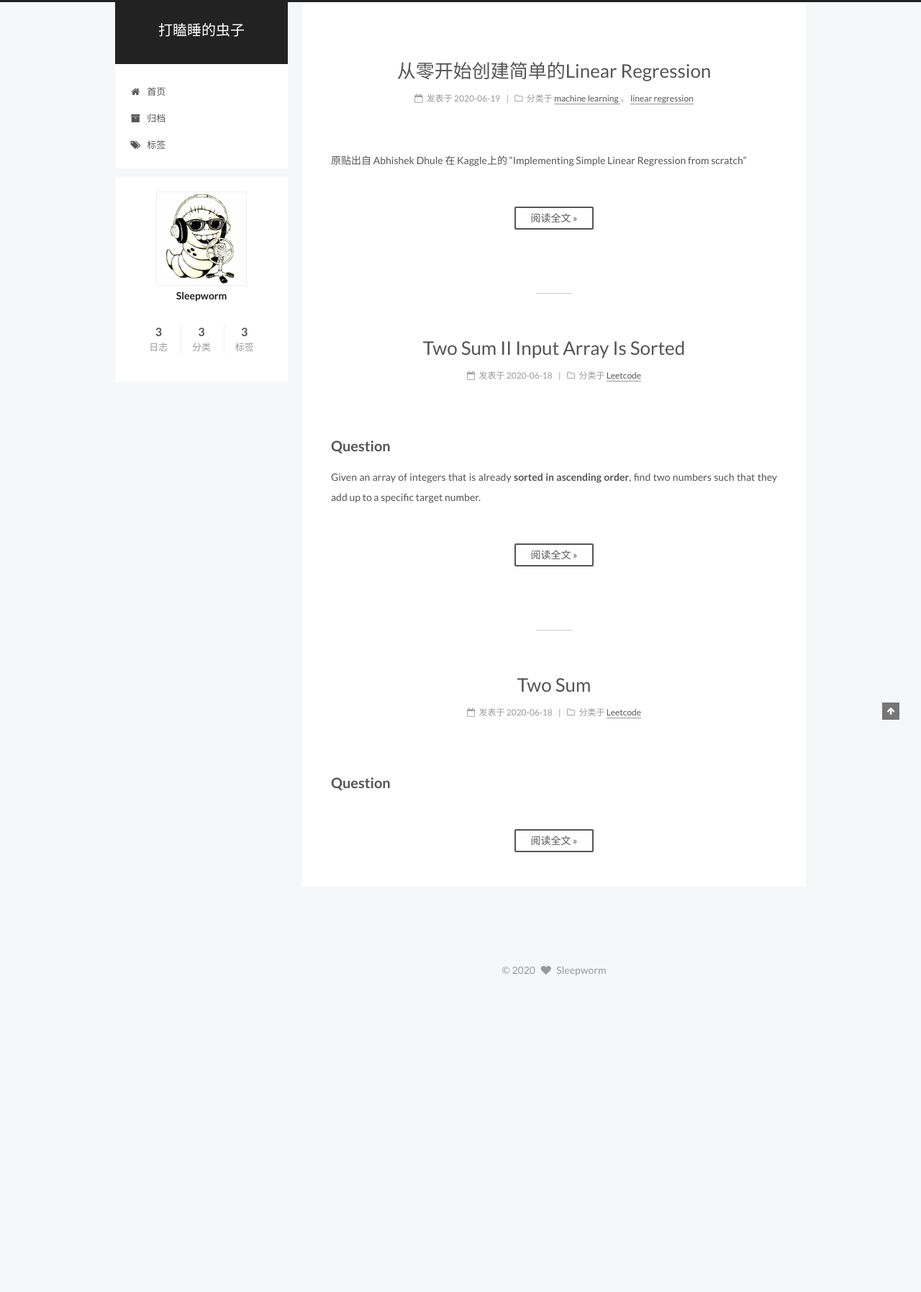
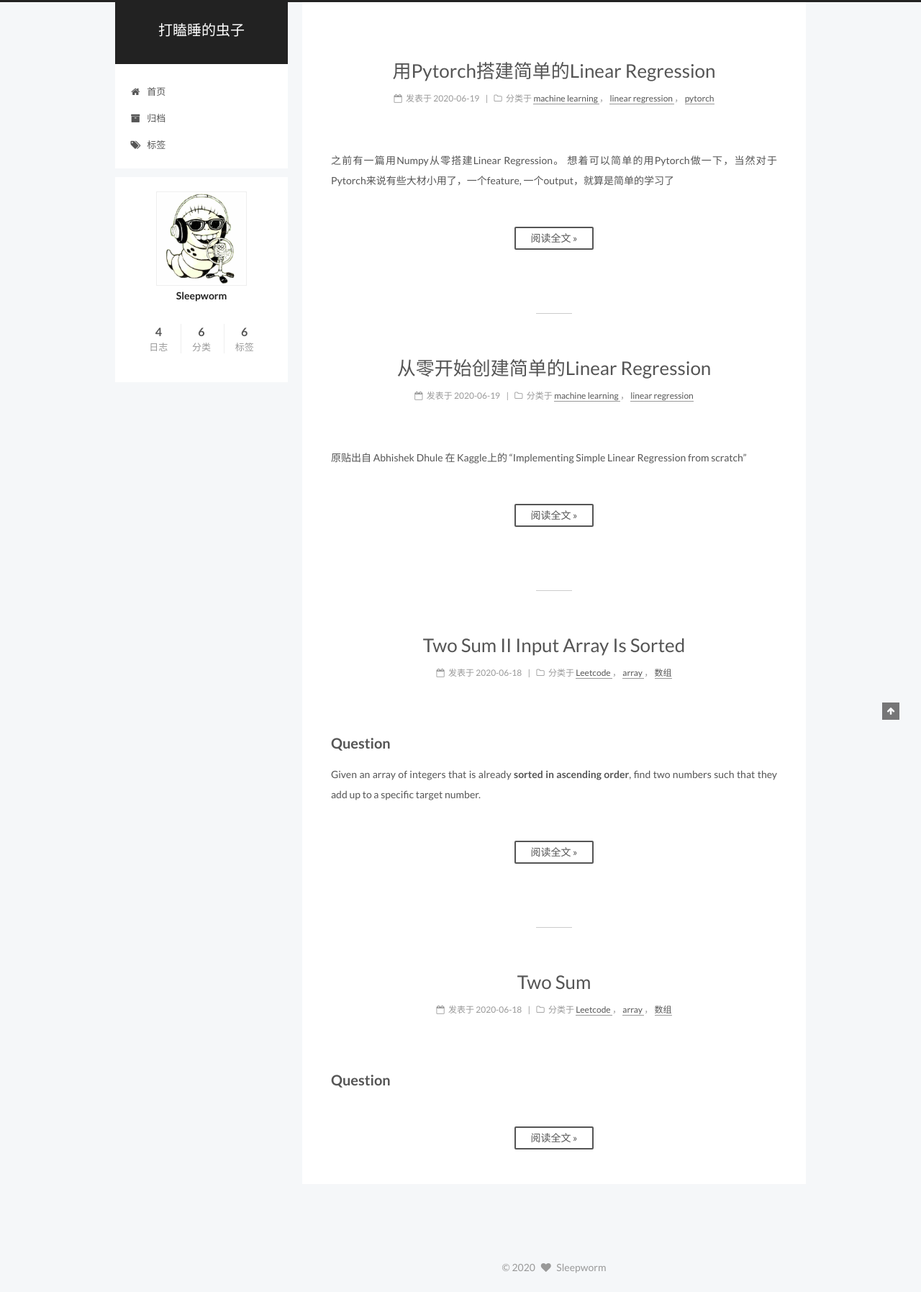
Before and after one commit to sleepworm/sleepworm.github.io, a Jekyll site: the page built from index.html, in a window 1280 px wide. Shown: the whole page at 72% size. Built offline with Jekyll 4.4.1, drawn with Linux system fonts in a browser that asks for light colours; the list of posts is cut into pages by our own code; before the commit the page ends 1382 px from its top, so only the background shows below that.

Commit message:
add pytorch linear regression

````diff
--- a/_posts/2020-06-18-two_sum.md
+++ b/_posts/2020-06-18-two_sum.md
@@ -3,8 +3,12 @@ title: Two Sum
 date: 2020-06-18 20:44
 categories:
 - Leetcode
+- array
+- 数组
 tags:
 - Leetcode
+- array
+- 数组
 ---
 
 ## Question
--- a/_posts/2020-06-18-two_sum_ii_input_array_is_sorted.md
+++ b/_posts/2020-06-18-two_sum_ii_input_array_is_sorted.md
@@ -3,8 +3,12 @@ title: Two Sum II Input Array Is Sorted
 date: 2020-06-18 22:41
 categories:
 - Leetcode
+- array
+- 数组
 tags:
 - Leetcode
+- array
+- 数组
 ---
 
 ## Question
--- /dev/null
+++ b/_posts/2020-06-19-ml-pytorch_simple-linear-regression.md
@@ -0,0 +1,113 @@
+---
+title: 用Pytorch搭建简单的Linear Regression
+date: 2020-06-19 20:51
+categories:
+- machine learning
+- linear regression
+- pytorch
+tags:
+- machine learning
+- linear regression
+- pytorch
+---
+之前有一篇用Numpy从零搭建Linear Regression。 想着可以简单的用Pytorch做一下，当然对于Pytorch来说有些大材小用了，一个feature, 一个output，就算是简单的学习了
+
+## Import library
+
+```python
+import torch
+import seaborn as sns
+import matplotlib.pyplot as plt
+
+%matplotlib inline
+```
+
+## Generate test data
+
+```python
+# 2000 samples with 1 input feature and 1 output
+N, D_in, D_out = 2000,1, 1
+
+torch.manual_seed(0)
+x = torch.randn(N, D_in)
+w = torch.randn(1).item()
+b = torch.randn(1).item()
+y = x * w + b + (torch.randn(N, D_in) * 0.07)
+print('w ', w, 'b ', b)
+# w  0.26755526661872864 b  1.3468186855316162
+```
+
+## Plot generated data
+
+```python
+plt.figure(figsize=(12,8))
+plt.title('Generated Test Data')
+plt.xlabel('Input(x)')
+plt.ylabel('Output(y)')
+sns.scatterplot(x=x.numpy()[:,0],y=y.numpy()[:,0])
+plt.grid(True)
+plt.show()
+```
+
+![generated test data](/assets/images/ml_simple_linear_regression/pytorch_test_data.jpg)
+
+## Apply Linear model in Pytorch
+
+```python
+model = torch.nn.Sequential(
+    torch.nn.Linear(D_in, D_out)
+)
+loss_fn = torch.nn.MSELoss(reduction='sum')
+learning_rate = 1e-3
+optimizer = torch.optim.Adam(model.parameters(), lr=learning_rate)
+```
+
+## Run model
+
+```python
+cost = []
+for t in range(100):
+    y_pred = model(x)
+    loss = loss_fn(y_pred, y)
+    cost.append(loss.item())
+
+    model.zero_grad()
+    loss.backward()
+
+    optimizer.step()
+
+plt.figure(figsize=(12,8))
+plt.title('Cost vs iteration')
+plt.xlabel('interation')
+plt.ylabel('cost')
+plt.plot(cost)
+plt.show()
+```
+
+![cost_vs_iteration](/assets/images/ml_simple_linear_regression/pytorch_cost.jpg)
+
+```python
+list(model.parameters())
+
+# [Parameter containing:
+#  tensor([[0.2688]], requires_grad=True),
+#  Parameter containing:
+#  tensor([1.3452], requires_grad=True)]
+```
+
+## Plot predicted linear function
+
+```python
+with torch.no_grad():
+    y_pred = model(x)
+
+plt.figure(figsize=(12,8))
+plt.title('Pytorch Simple Linear Regression')
+sns.scatterplot(x=x.numpy()[:,0],y=y.numpy()[:,0])
+sns.lineplot(x=x.numpy()[:,0], y=y_pred.numpy()[:,0])
+plt.xlabel('Input(x)')
+plt.ylabel('Output(y)')
+plt.show()
+```
+
+![prediction](/assets/images/ml_simple_linear_regression/pytorch_prediction.jpg)
````
Also changed, not shown: assets/images/ml_simple_linear_regression/pytorch_cost.jpg (added), assets/images/ml_simple_linear_regression/pytorch_prediction.jpg (added), assets/images/ml_simple_linear_regression/pytorch_test_data.jpg (added).
